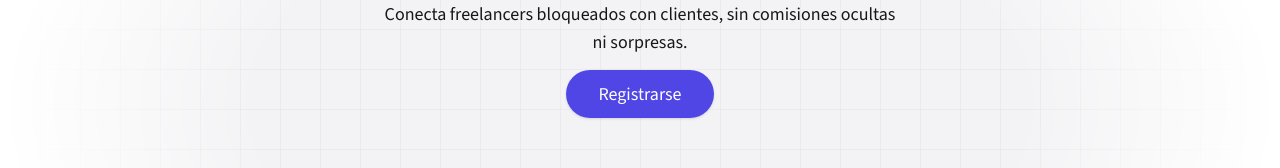
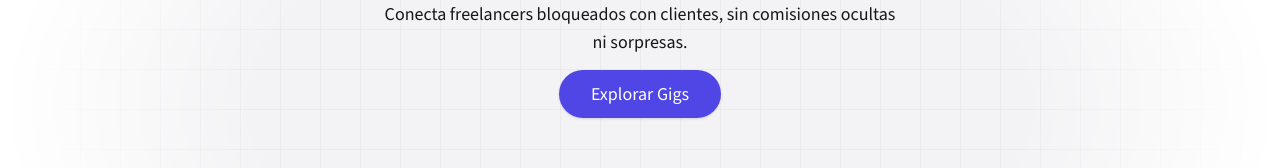
Before and after one commit to kelvingarciagarcia952-dotcom/finwise-saas-landing-page, a Next.js app: page / in a window 1280 px wide. Shown: the part 251-419 px from the top of the page. Built offline with nearby package versions, Linux system fonts and the light colour scheme; grey boxes are pictures that could not be loaded.

Commit message:
Update Hero.tsx

```diff
--- a/src/components/Hero.tsx
+++ b/src/components/Hero.tsx
@@ -1,10 +1,6 @@
+// src/components/Hero.tsx
 import React from 'react';
 import Image from 'next/image';
-
-// Ya no necesitamos los botones de tienda ni los datos de heroDetails
-// import AppStoreButton from './AppStoreButton';
-// import PlayStoreButton from './PlayStoreButton';
-// import { heroDetails } from '@/data/hero';
 
 const Hero: React.FC = () => {
   return (
@@ -20,7 +16,6 @@ const Hero: React.FC = () => {
       <div className="absolute left-0 right-0 bottom-0 backdrop-blur-[2px] h-40 bg-gradient-to-b from-transparent via-[rgba(233,238,255,0.5)] to-[rgba(202,208,230,0.5)]" />
 
       <div className="text-center">
-        {/* Título y subtítulo estáticos en español */}
         <h1 className="text-4xl md:text-6xl md:leading-tight font-bold text-foreground max-w-lg md:max-w-2xl mx-auto">
           Kellgreat
         </h1>
@@ -28,21 +23,17 @@ const Hero: React.FC = () => {
           Conecta freelancers bloqueados con clientes, sin comisiones ocultas ni sorpresas.
         </p>
 
-        {/* Botón único de registro */}
         <div className="mt-6">
           <a
-            href="https://forms.gle/tu-enlace"
-            target="_blank"
-            rel="noopener noreferrer"
+            href="/gigs"
             className="px-8 py-3 bg-indigo-600 text-white rounded-full shadow hover:bg-indigo-700 transition"
           >
-            Registrarse
+            Explorar Gigs
           </a>
         </div>
 
-        {/* Imagen central intacta (si quieres cambiarla, ajusta la src manualmente) */}
         <Image
-          src="/images/hero-mockup.png"    // o usa heroDetails.centerImageSrc si actualizas heroDetails
+          src="/images/hero-mockup.png"
           width={384}
           height={340}
           quality={100}
```
